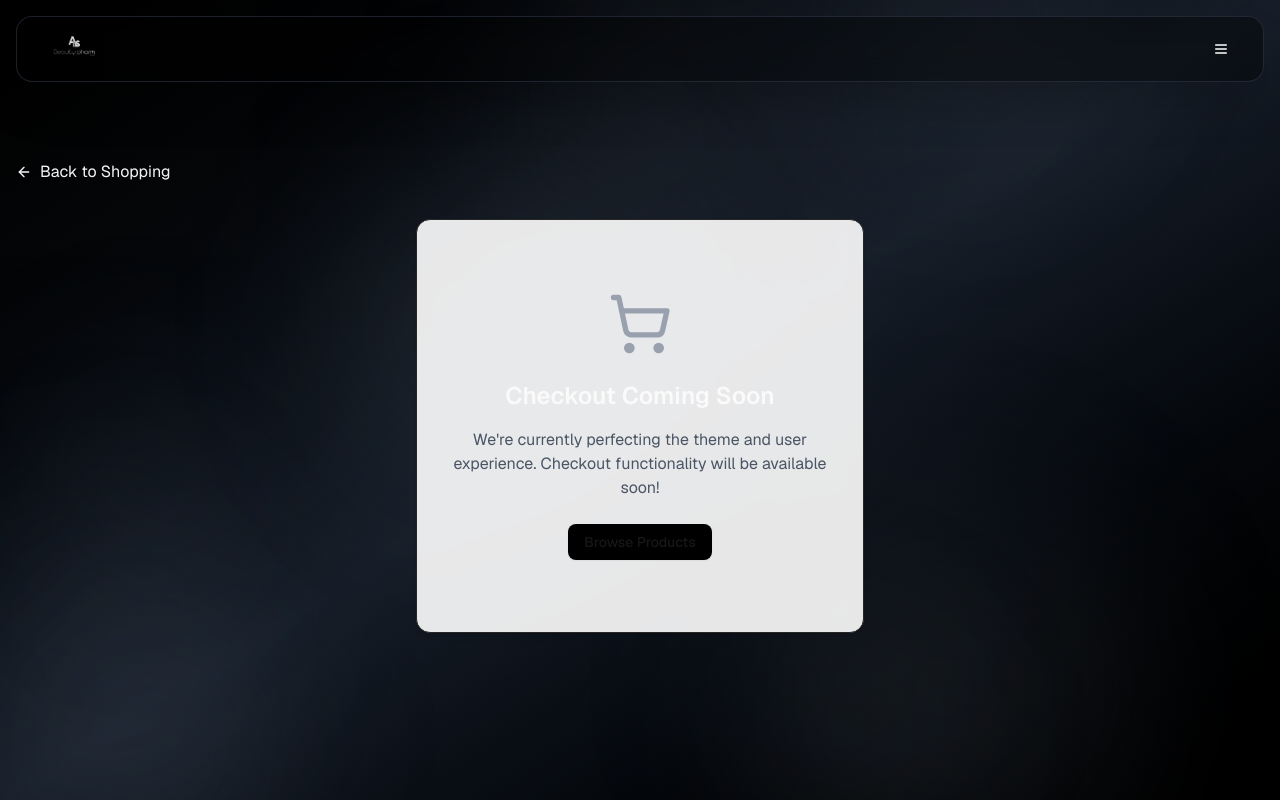
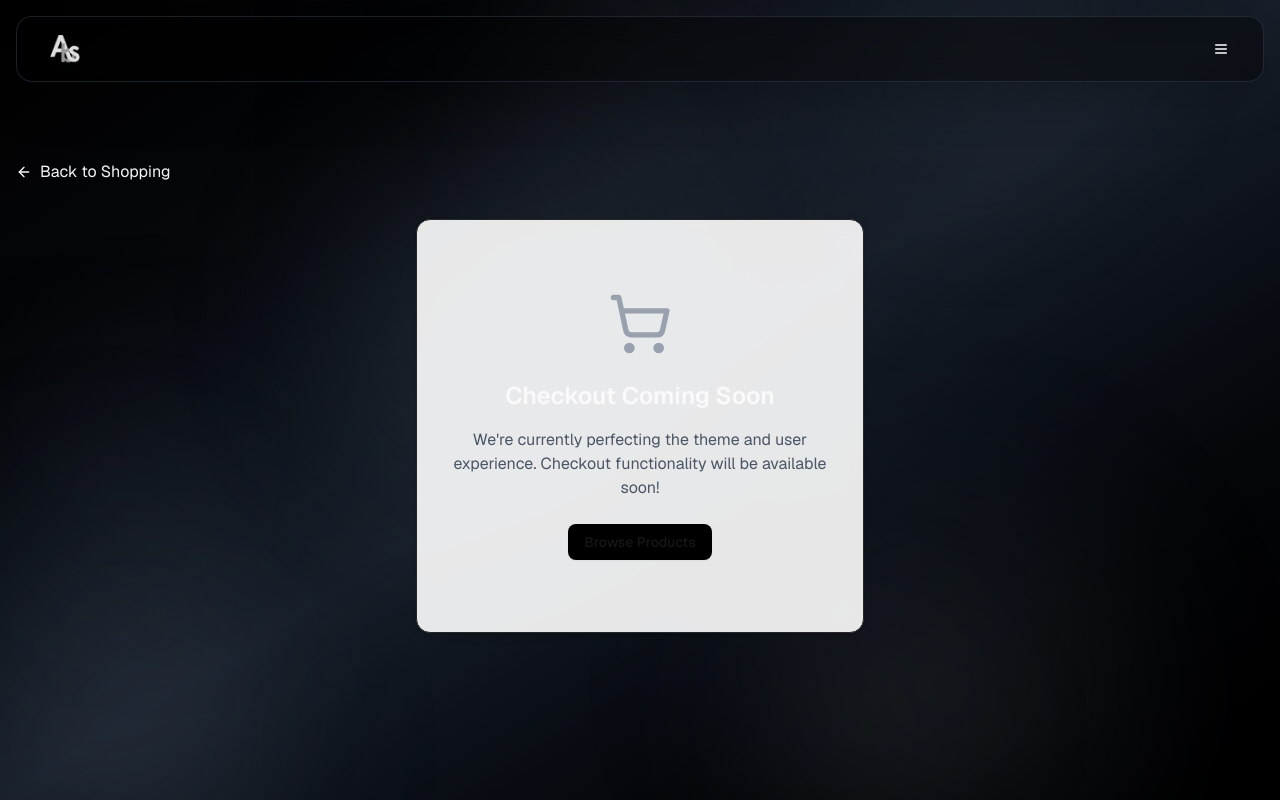
Before and after one commit to hasan5262/absbeautypharm, a Next.js app: page /checkout in a window 1280 px wide. Built offline with nearby package versions, Linux system fonts and the light colour scheme.

Commit message:
feat: update navbar logo with new ABS design
Replace old logo with new stylized image and ensure proper sizing.

Co-authored-by: null <180280147+hasan5262@users.noreply.github.com>

```diff
--- a/components/header.tsx
+++ b/components/header.tsx
@@ -16,7 +16,7 @@ export function Header() {
           <div className="flex items-center justify-between h-16 px-6">
             {/* Logo */}
             <Link href="/" className="flex items-center space-x-3">
-              <img src="/images/abs-logo.png" alt="ABS Beauty Pharm" className="h-16 w-auto rounded-lg" />
+              <img src="/images/abs-favicon.png" alt="ABS Beauty Pharm" className="h-12 w-auto" />
             </Link>
 
             {/* Menu Button */}
@@ -53,7 +53,7 @@ export function Header() {
 
             {/* Logo in popup */}
             <div className="flex justify-center mb-8">
-              <img src="/images/abs-logo.png" alt="ABS Beauty Pharm" className="h-20 w-auto rounded-lg" />
+              <img src="/images/abs-favicon.png" alt="ABS Beauty Pharm" className="h-16 w-auto" />
             </div>
 
             {/* Search Bar */}
```
Also changed, not shown: public/images/abs-favicon.png (added).
